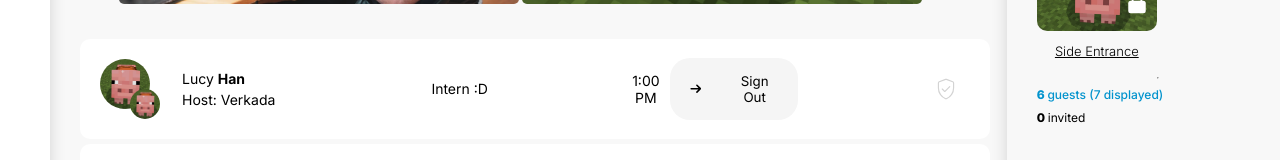
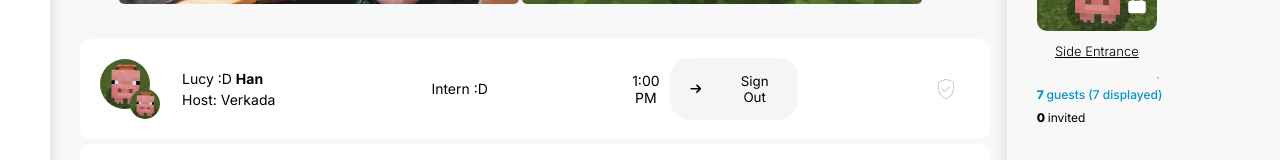
Before and after one commit to 1ucyhan/verkada-study, a React (Create React App) app: page / in a window 1280 px wide. Shown: the part 315-475 px from the top of the page. Built offline with nearby package versions, Linux system fonts and the light colour scheme.

Commit message:
bug fixes

```diff
--- a/src/App.js
+++ b/src/App.js
@@ -102,7 +102,7 @@ function App() {
   // Setting a state to keep track of total amount before signed in.
   const [total, setTotal] = useState(() => checkInData.length)
   const newGuest = {
-    firstName: "Lucy",
+    firstName: "Lucy :D",
     lastName: "Han",
     hostName: "Verkada",
     type: "Intern :D",
@@ -118,13 +118,15 @@ function App() {
       // Want to add this guest (me) to the list guests
       setGuests((prevGuest) =>
         [newGuest,
-        ...guests
-      ]);
+          ...prevGuest
+        ]);
+
+      setTotal((prevTotal) => prevTotal + 1)
     }
-    const addingGuest = setInterval(addGuest, 5000);
+    const addingGuest = setTimeout(addGuest, 5000);
 
     // Clean up function
-    return(() => {
+    return (() => {
       clearInterval(addingGuest)
     })
 
@@ -138,9 +140,13 @@ function App() {
    * Calls filter and setGuest.
    * @param {*} guest
    */
-  function removeGuest(guest) {
+  function removeGuest(guest, hostName) {
     console.log('remove guest called')
     // Whenever a guest is removed, then we decrement the total count.
+    if (hostName == "Verkada") {
+      alert("Lucy will not leave Verkada :D");
+      return;
+    }
     setTotal((t) => t - 1);
     const newGuestList = guests.filter((person) => person.firstName != guest)
     setGuests(newGuestList)
@@ -152,10 +158,21 @@ function App() {
    * @param {*} type
    */
   function filterGuest(type) {
+    // LOL THIS SITLL DOESNT WORK
     console.log('filter guest called')
+    // Creating a new map to get all guests.
+    const allGuestsMap = new Map();
+    guests.forEach((guest) => allGuestsMap.set(guest.firstName, guest));
+    checkInData.forEach((guest) => allGuestsMap.set(guest.firstName, guest));
+    // Creating all guests.
+    const allGuests = Array.from(allGuestsMap.values());
+    console.log(allGuests)
+
+    // Contineu filtering.
     const filteredGuests = type
-      ? checkInData.filter((person) => person.type == type)
-      : checkInData;
+      ? allGuests.filter((person) => person.type === type)
+      : allGuests;
+
     setGuests(filteredGuests);
   }
 
@@ -185,7 +202,7 @@ function App() {
           {guests.map((person) => {
             return (
               <CheckIn
-                key = {person.firstName}
+                key={person.firstName}
                 firstName={person.firstName}
                 lastName={person.lastName}
                 hostName={person.hostName}
@@ -195,14 +212,14 @@ function App() {
                 hostImage={person.hostImage}
                 className={person.hostName === "Verkada" ? 'guest-pop' : ''}
                 // Need to have this guy in a wrapper. Otherwise will be rendered each time.
-                signOut={() => removeGuest(person.firstName)}
+                signOut={() => removeGuest(person.firstName, person.hostName)}
               />
             )
           })}
         </section>
         {/* Right Nav Bar for more practice. */}
         {/* the number of guests is going to be depending on the length of guests. Changing the length of guests would change everything else. */}
-        <RightNavBar numGuests={total} numDisplayed = {guests.length}></RightNavBar>
+        <RightNavBar numGuests={total} numDisplayed={guests.length}></RightNavBar>
       </section>
     </div>
   );
```
